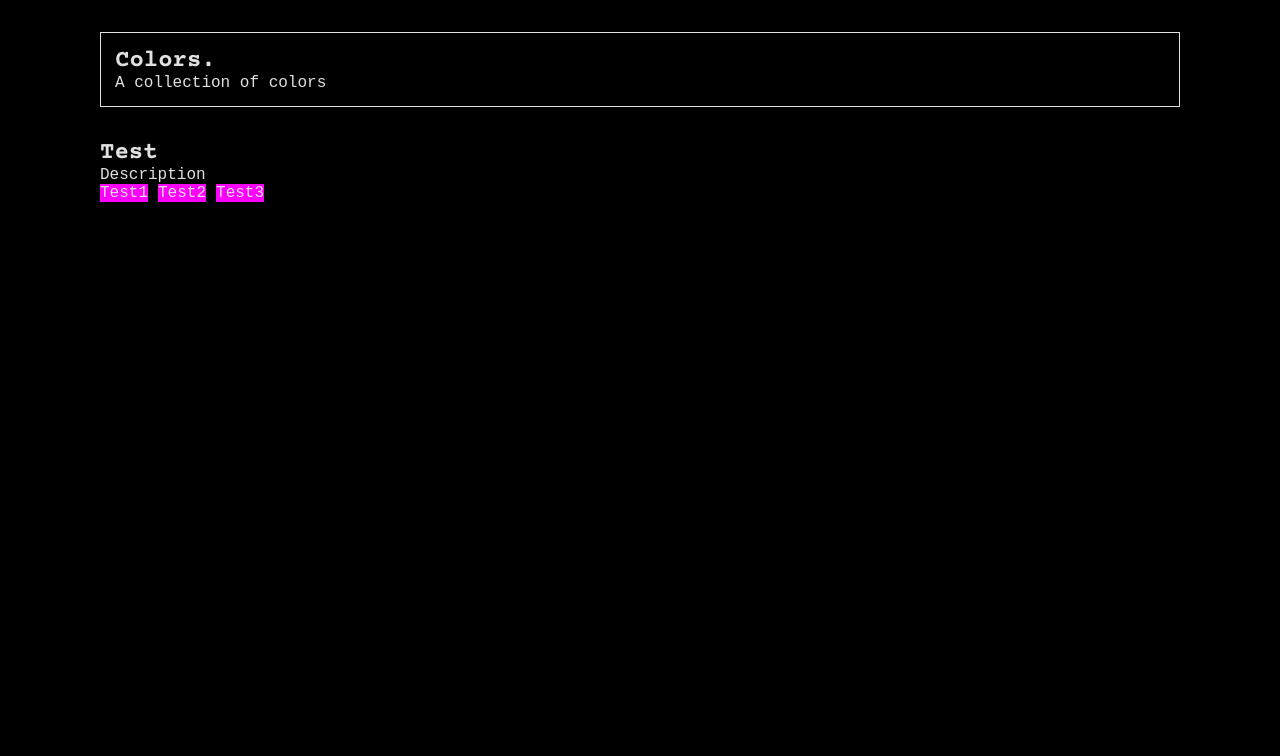
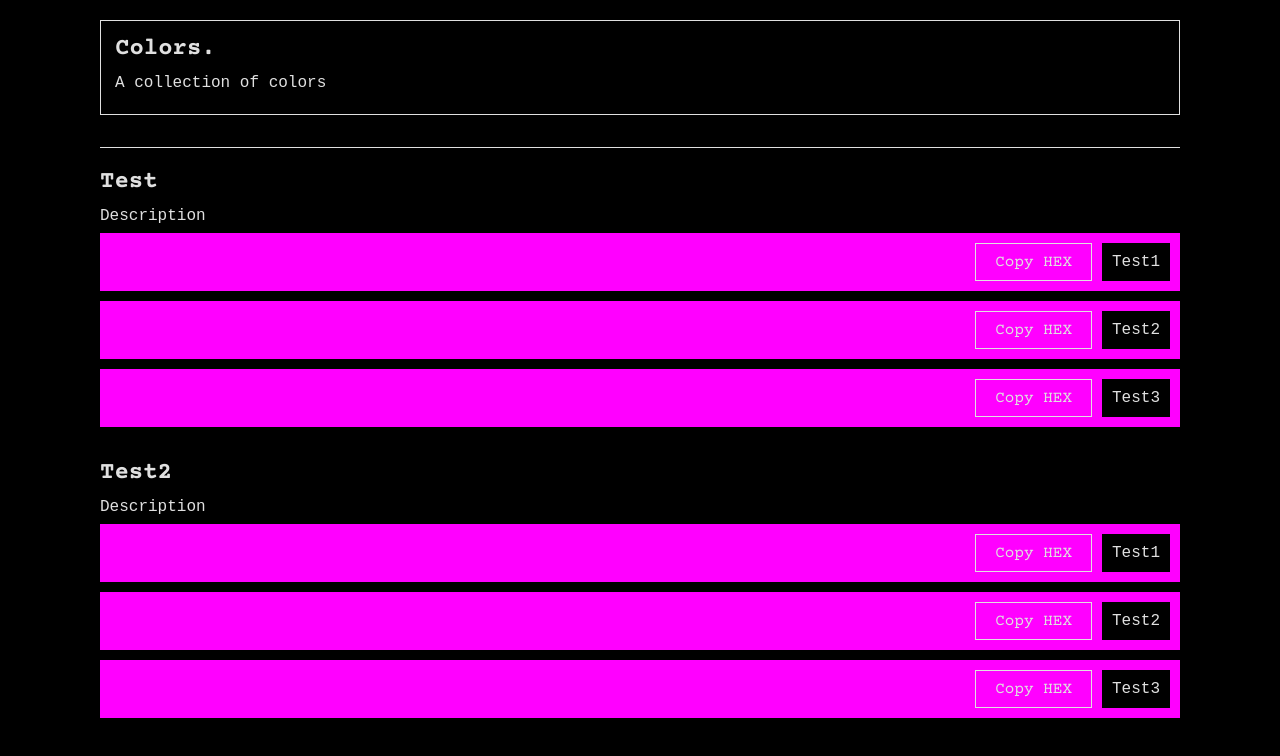
Before and after one commit to JuSellier/colors, a Svelte app: page / in a window 1280 px wide. Shown: the top 756 px of the page. Built offline with nearby package versions, Linux system fonts and the light colour scheme; a web font is replaced by a local one.

Commit message:
improved general styling and layout

```diff
--- a/public/global.css
+++ b/public/global.css
@@ -31,10 +31,13 @@ h6 {
 html {
   --clr-white: #e0e0e0;
   --clr-black: #1f2020;
+
+  --clr-bg: #000;
+  --clr-txt: var(--clr-white);
 }
 
 body {
-  background: #000;
+  background: var(--clr-bg);
 }
 
 *,
@@ -56,4 +59,37 @@ html {
   }
 }
 
+h1,
+h2,
+h3,
+h4,
+h5,
+h6,
+p {
+  margin-bottom: 0.5em;
+}
+
+/* DEFAULTS */
+button {
+  background: none;
+  border: none;
+  font-size: inherit;
+
+  display: flex;
+  align-items: center;
+  flex-wrap: wrap;
+  row-gap: 10px;
+  column-gap: 10px;
+
+  padding: 10px 20px;
+
+  box-shadow: inset 0 0 0 1px var(--clr-txt);
+  transition: box-shadow 0.1s linear;
+
+  cursor: pointer;
+}
+button:hover {
+  box-shadow: inset 0 0 0 5px var(--clr-txt);
+}
+
 /* UTILITY */
--- a/src/App.svelte
+++ b/src/App.svelte
@@ -6,7 +6,7 @@
 
 <style>
 	main {
-		padding: 2rem var(--size-sides);
+		padding: 20px var(--size-sides);
 		display: flex;
 		flex-direction: column;
 		row-gap: 2rem;
--- a/src/components/Color.svelte
+++ b/src/components/Color.svelte
@@ -15,9 +15,22 @@
 </script>
 
 <style>
-  span.top {
+  section.top {
     display: inline-flex;
+    padding: 10px;
+
+    justify-content: flex-end;
+    column-gap: 10px;
+    row-gap: 10px;
+  }
+
+  span.color-text {
+    padding: 10px;
+    background: var(--clr-bg);
   }
 </style>
 
-<span bind:this={colorEl} class="top">{name}</span>
+<section bind:this={colorEl} class="top">
+  <button>Copy HEX</button>
+  <span class="color-text"> {name} </span>
+</section>
--- a/src/components/Palette.svelte
+++ b/src/components/Palette.svelte
@@ -10,9 +10,9 @@
 <style>
   div {
     display: flex;
+    flex-direction: column;
     row-gap: 10px;
     column-gap: 10px;
-    flex-wrap: wrap;
   }
 </style>
 
--- a/src/components/PaletteList.svelte
+++ b/src/components/PaletteList.svelte
@@ -6,10 +6,23 @@
 </script>
 
 <style>
+  section.top {
+    padding: 20px 0 0;
+    border-top: 1px solid var(--clr-txt);
+    min-height: 90vh;
+  }
+
+  div {
+    display: flex;
+    flex-direction: column;
+    row-gap: 2rem;
+  }
 </style>
 
-<section>
-  {#each palettes as palette}
-    <Palette {...palette} />
-  {/each}
+<section class="top">
+  <div>
+    {#each palettes as palette}
+      <Palette {...palette} />
+    {/each}
+  </div>
 </section>
--- a/src/db/palettes.js
+++ b/src/db/palettes.js
@@ -9,4 +9,7 @@ class Palette {
   }
 }
 
-export const testPaletteList = [new Palette("Test", testPaletteColors)];
+export const testPaletteList = [
+  new Palette("Test", testPaletteColors),
+  new Palette("Test2", testPaletteColors),
+];
```
